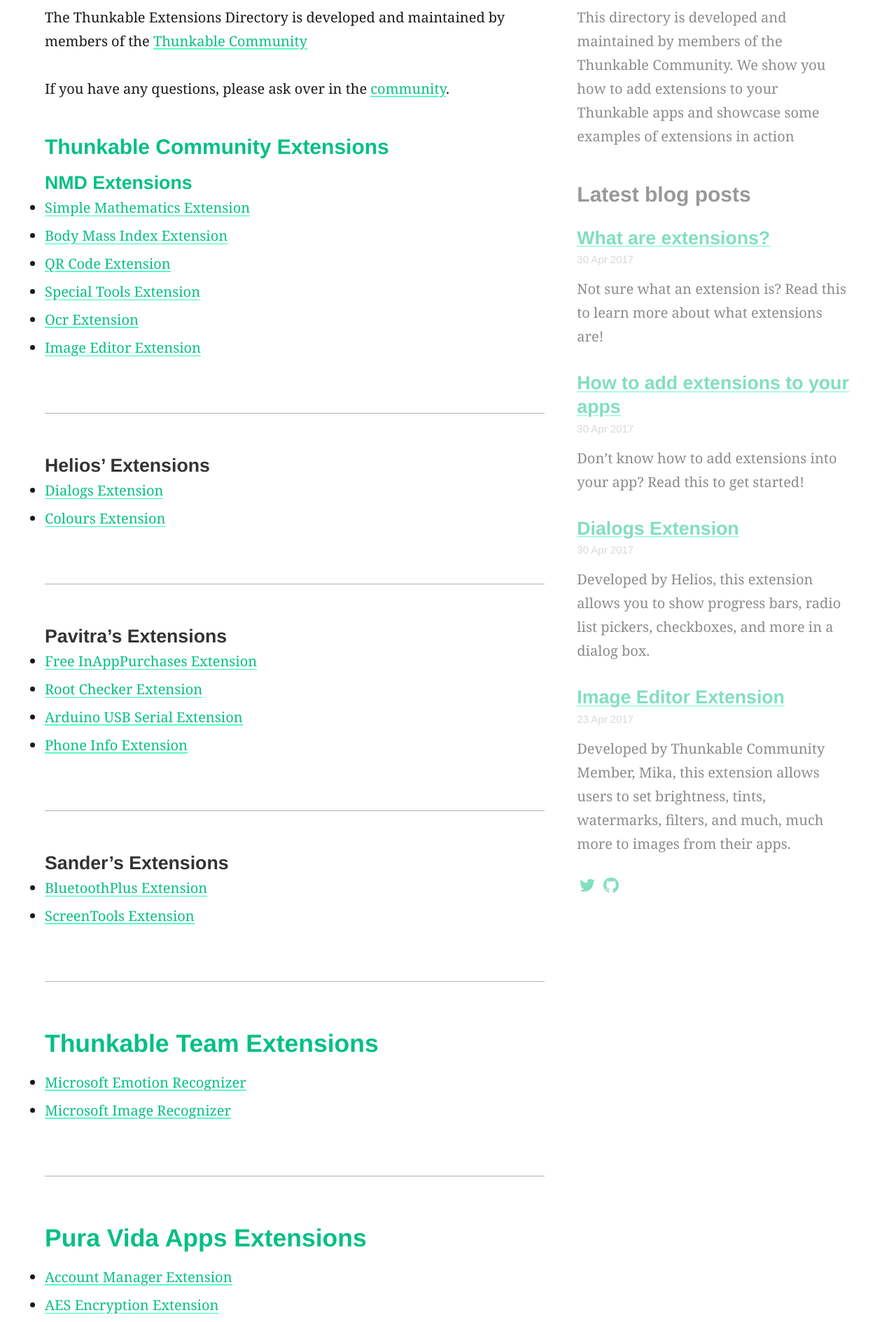
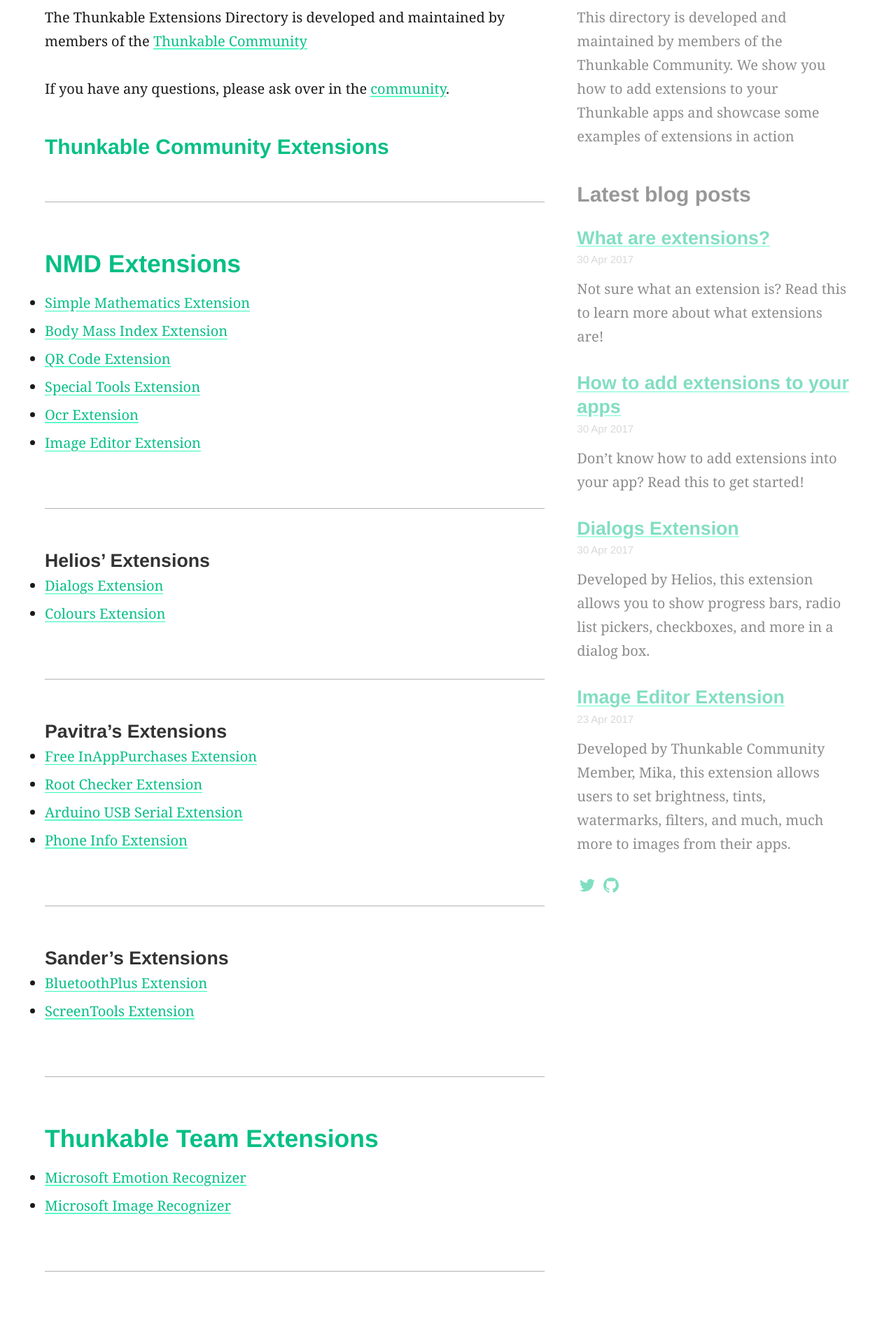
Before and after one commit to domhnallohanlon/thunkable_extensions, a Jekyll site: the page built from index.md, in a window 1280 px wide. Shown: the part 521-2410 px from the top of the page at 70% size. Built offline with Jekyll 4.4.1, drawn with Linux system fonts in a browser that asks for light colours.

Commit message:
Minor formatting improvement

```diff
--- a/index.md
+++ b/index.md
@@ -17,7 +17,9 @@
 
 ### [Thunkable Community Extensions](http://community.thunkable.com/c/thunkable-extensions)
 
-#### [NMD Extensions](https://nmd-apps.jimdo.com/extensions/nmd-extensions/)
+<hr />
+
+## [NMD Extensions](https://nmd-apps.jimdo.com/extensions/nmd-extensions/)
 - [Simple Mathematics Extension](https://nmd-apps.jimdo.com/extensions/nmd-extensions/#1)
 - [Body Mass Index Extension](https://nmd-apps.jimdo.com/extensions/nmd-extensions/#2)
 - [QR Code Extension](https://nmd-apps.jimdo.com/extensions/nmd-extensions/#3)
```
